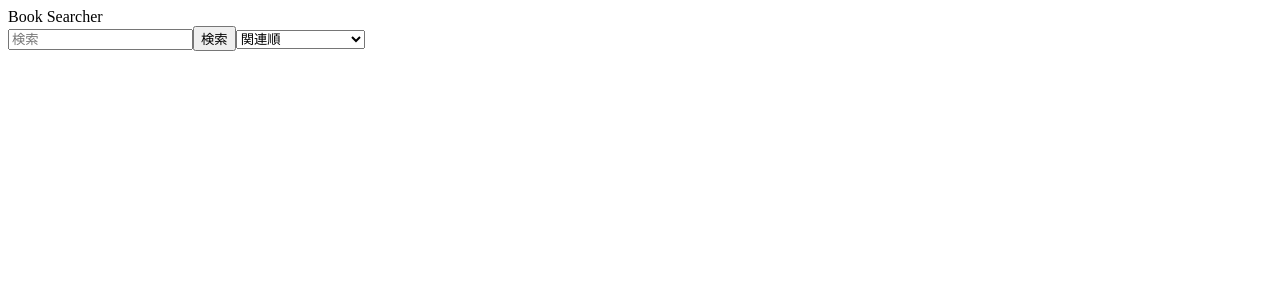
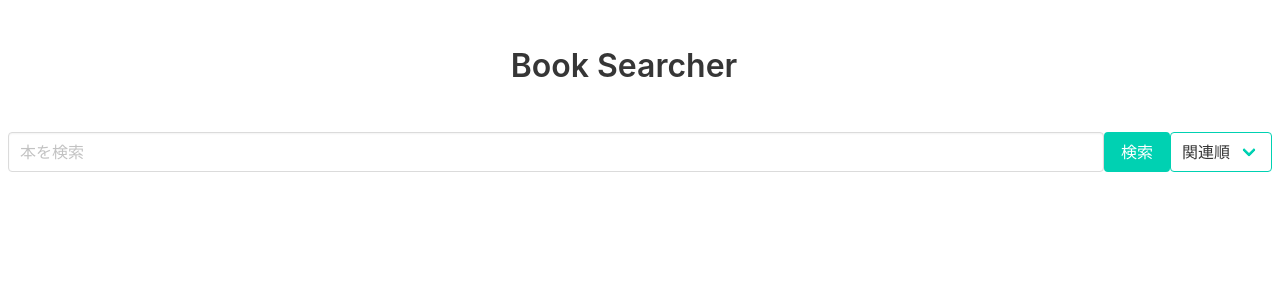
Before and after one commit to YouheiNozaki/googlebooksapi-app, a Vue app: page / in a window 1280 px wide. Shown: the top 300 px of the page. Built offline with nearby package versions, Linux system fonts and the light colour scheme.

Commit message:
styling form

```diff
--- a/package.json
+++ b/package.json
@@ -28,7 +28,9 @@
     "eslint": "^7.15.0",
     "eslint-plugin-prettier": "^3.2.0",
     "eslint-plugin-vue": "^7.2.0",
+    "node-sass": "^5.0.0",
     "prettier": "^2.2.1",
+    "sass-loader": "^10.1.1",
     "typescript": "~4.1.2",
     "vue-jest": "^5.0.0-0"
   }
--- a/src/App.vue
+++ b/src/App.vue
@@ -1,18 +1,29 @@
 <template>
   <Header title="Book Searcher" />
+  <main>
     <form @submit.prevent="searchBook">
-    <input type="text" v-model="state.keyword" placeholder="検索" />
-    <button type="submit">検索</button>
+      <div class="is-flex m-2">
+        <input
+          class="input"
+          type="text"
+          v-model="state.keyword"
+          placeholder="本を検索"
+        />
+        <button type="submit" class="button is-primary">検索</button>
 
+        <div class="select is-primary">
           <select name="order" v-model="state.orderBy" @change="searchBook">
-      <option disabled value="">選択してください</option>
             <option value="newest">新着順</option>
             <option value="relevance">関連順</option>
           </select>
+        </div>
+      </div>
     </form>
+
     <div>
       <BookList :books="state.books" />
     </div>
+  </main>
 </template>
 
 <script lang="ts">
@@ -49,4 +60,6 @@ export default defineComponent({
 });
 </script>
 
-<style></style>
+<style lang="scss">
+@import "../node_modules/bulma/css/bulma.css";
+</style>
--- a/src/components/Header.vue
+++ b/src/components/Header.vue
@@ -1,5 +1,9 @@
 <template>
-  <header>{{ title }}</header>
+  <header class="container m-6">
+    <h1 class="title has-text-centered">
+      {{ title }}
+    </h1>
+  </header>
 </template>
 
 <script lang="ts">
```
Also changed, not shown: 1 other file (tests, documents, lock files or other folders). Lines whose indentation alone changed are shown as unchanged.
